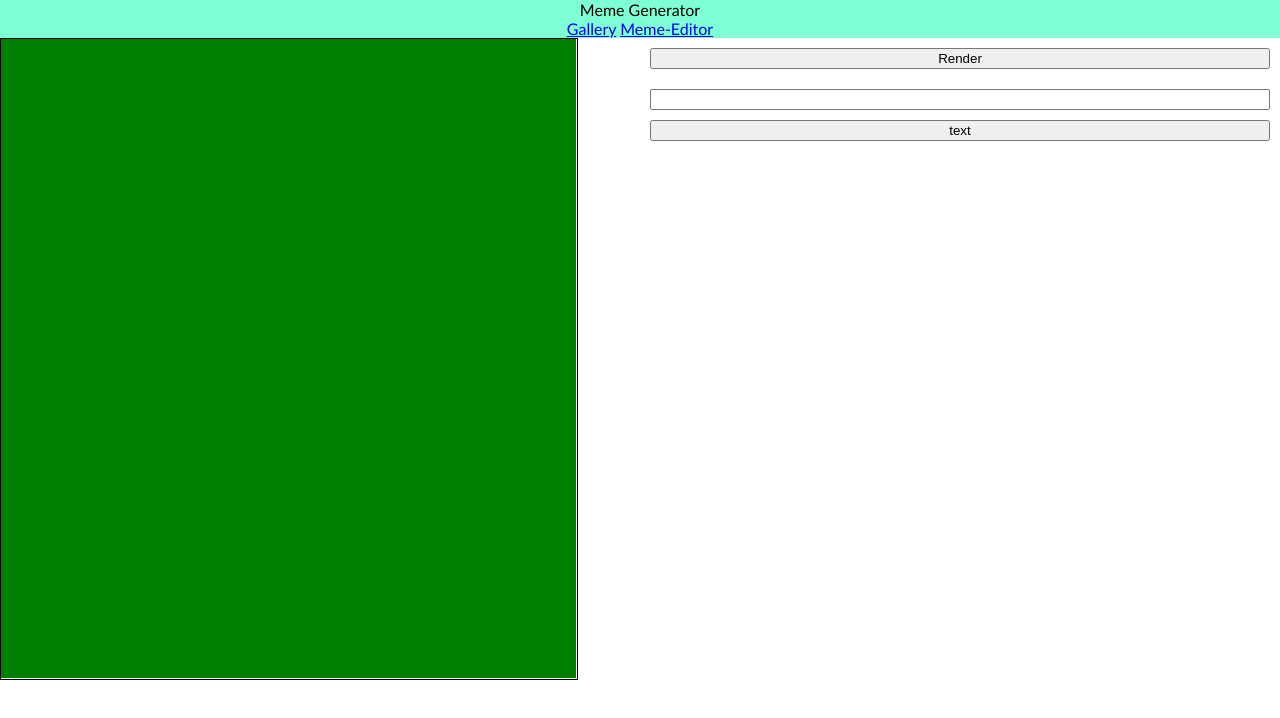
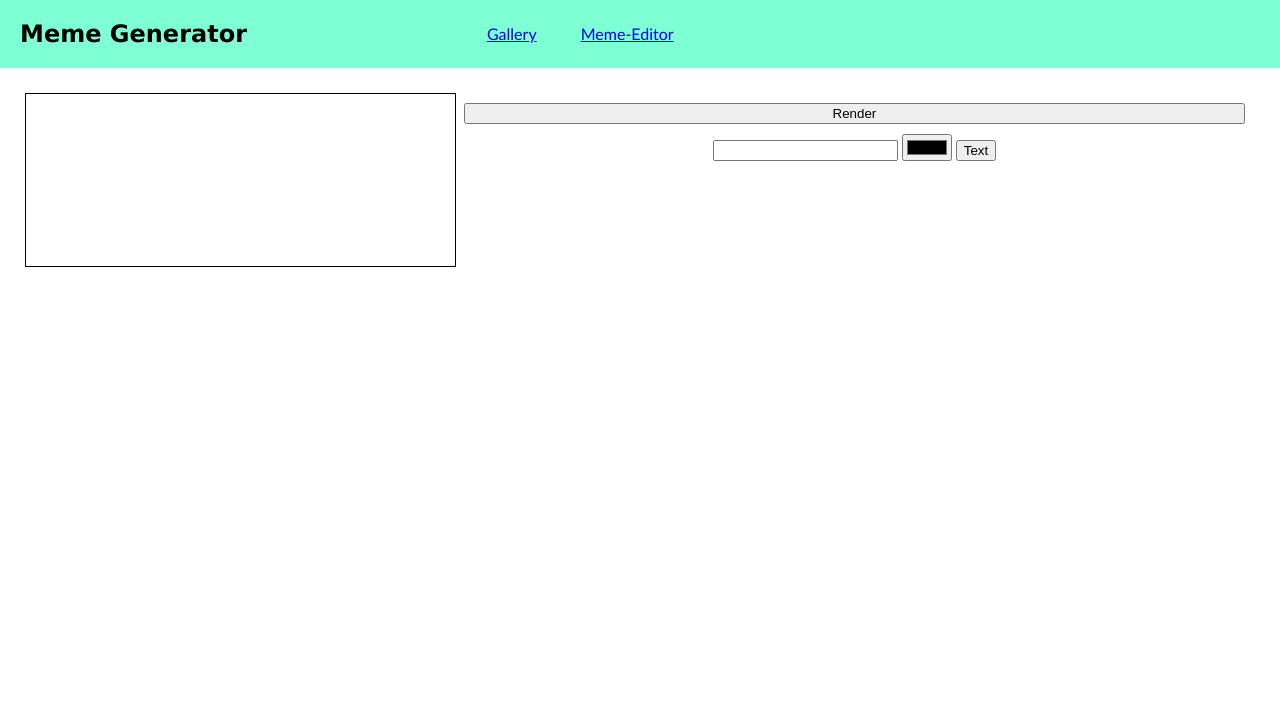
Before and after one commit to elruddy/MemeGenerator, a plain HTML site: page index.html in a window 1280 px wide. Drawn offline with Linux system fonts and the light colour scheme.

Commit message:
initial work

```diff
--- a/meme-gallery/gallery.css
+++ b/css/gallery.css
@@ -1,8 +1,6 @@
-main {
-  background-color: blueviolet;
+.gallery {
   display: grid;
   grid-template-columns: repeat(auto-fit, minmax(100px, 250px));
-
   gap: 10px;
 }
 
@@ -15,7 +13,3 @@ img {
 * > body {
   font-family: 'Gill Sans', 'Gill Sans MT', Calibri, 'Trebuchet MS', sans-serif;
 }
-
-header {
-  background-color: aquamarine;
-}
--- /dev/null
+++ b/css/header.css
@@ -0,0 +1,10 @@
+header {
+  background-color: aquamarine;
+  display: flex;
+  align-items: center;
+  gap: 200px;
+}
+
+header a {
+  padding: 20px;
+}
--- /dev/null
+++ b/css/logo.css
@@ -0,0 +1,7 @@
+.logo {
+  font-family: 'Lucida Sans', 'Lucida Sans Regular', 'Lucida Grande',
+    'Lucida Sans Unicode', Geneva, Verdana, sans-serif;
+  justify-self: left;
+  font-weight: 900;
+  padding-inline: 20px;
+}
--- a/meme/meme-editor.css
+++ b/css/meme-editor.css
@@ -8,12 +8,12 @@ body {
 
 main {
   display: grid;
-  grid-template-columns: 1fr 1fr;
+  grid-template-columns: minmax(400px, auto) 1fr;
+  margin: 25px;
 }
 .canvas-container {
-  width: 90%;
-  height: 80vh;
-  background-color: green;
+  width: 100%;
+  height: minmax(400px, 50vh);
 }
 
 canvas {
@@ -22,10 +22,6 @@ canvas {
   height: 100%;
 }
 
-header {
-  background-color: aquamarine;
-}
-
 .console {
   padding: 10px;
   display: flex;
--- a/index.html
+++ b/index.html
@@ -4,7 +4,7 @@
     <meta charset="UTF-8" />
     <meta name="viewport" content="width=device-width, initial-scale=1.0" />
     <title>Meme Generator</title>
-    <link rel="stylesheet" href="meme/meme-editor.css" />
+    <link rel="stylesheet" href="styles.css" />
     <script src="storage.service.js"></script>
     <script src="meme/meme.contoller.js"></script>
     <script src="meme/meme.service.js"></script>
@@ -13,19 +13,20 @@
 
   <body onload="onInit()">
     <header>
-      Meme Generator
+      <h2 class="logo">Meme Generator</h2>
       <nav>
         <a href="meme-gallery/gallery.html"> Gallery</a>
         <a href="index.html"> Meme-Editor</a>
       </nav>
     </header>
 
-    <main>
+    <main class="Meme-Editor">
       <div class="canvas-container">
         <canvas></canvas>
       </div>
       <div class="console">
         <button onclick="renderImage()">Render</button>
+        <div class="text-edits">
           <label for="text"></label>
           <input
             type="text"
@@ -33,7 +34,14 @@
             id="user-text"
             oninput="getText(this)"
           />
-        <button onclick="renderText()">text</button>
+          <input
+            type="color"
+            name="text-clr"
+            id="text-clr"
+            oninput="getText(this)"
+          />
+          <button onclick="renderText()">Text</button>
+        </div>
       </div>
     </main>
   </body>
--- a/index.js
+++ b/index.js
@@ -13,5 +13,5 @@ function resizeCanvas() {
   const elContainer = document.querySelector('.canvas-container');
   gElCanvas.width = elContainer.offsetWidth;
   gElCanvas.height = elContainer.offsetHeight;
-  window.addEventListener('resize', resizeCanvas);
+  //window.addEventListener('resize', resizeCanvas);
 }
--- a/meme/meme.contoller.js
+++ b/meme/meme.contoller.js
@@ -14,14 +14,15 @@ function renderImage() {
   };
 }
 
-var text;
-function getText() {
-  text = document.getElementById('user-text').value;
-  return text;
-}
+// var text;
+// function getText() {
+//   text = document.getElementById('user-text').value;
+//   return text;
+// }
 
 function renderText() {
   gCtx.font = '30px Arial';
+  gCtx.fillStyle = textColor;
   gCtx.fillText(
     text,
     gElCanvas.width / 3,
@@ -30,3 +31,9 @@ function renderText() {
     gElCanvas.height
   );
 }
+
+function createMeme(text, memeId) {
+  gMeme.selectedImgId = memeId;
+  gMeme.selectedLineIdx = 0;
+  gMeme.lines[txt] = text;
+}
--- a/meme/meme.service.js
+++ b/meme/meme.service.js
@@ -15,8 +15,10 @@ var gMeme = {
 
 function getText() {
   text = document.getElementById('user-text').value;
+  textColor = document.getElementById('text-clr').value;
   gMeme.lines.txt = text;
-  return text;
+  gMeme.lines.color = textColor;
+  return gMeme.lines;
 }
 
 function getImageById(id) {
--- a/styles.css
+++ b/styles.css
@@ -1,2 +1,4 @@
-@import 'meme-gallery/gallery.css';
-@import 'meme/meme-editor.css';
+@import url('css/gallery.css');
+@import url('css/meme-editor.css');
+@import url('css/header.css');
+@import url('css/logo.css');
```
Also changed, not shown: meme-gallery/gallery.html (+3 -3 lines). Lines whose indentation alone changed are shown as unchanged.
